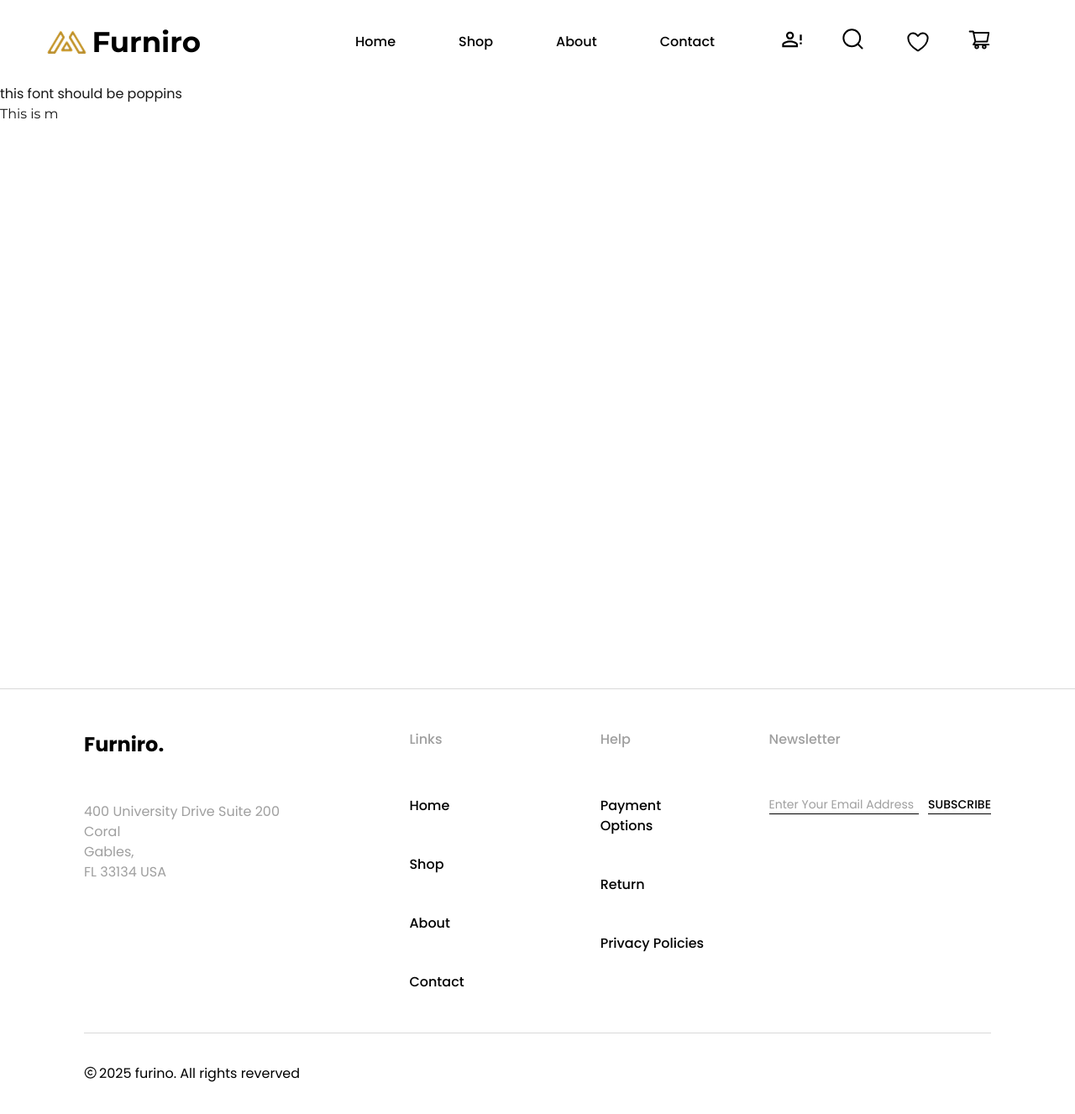
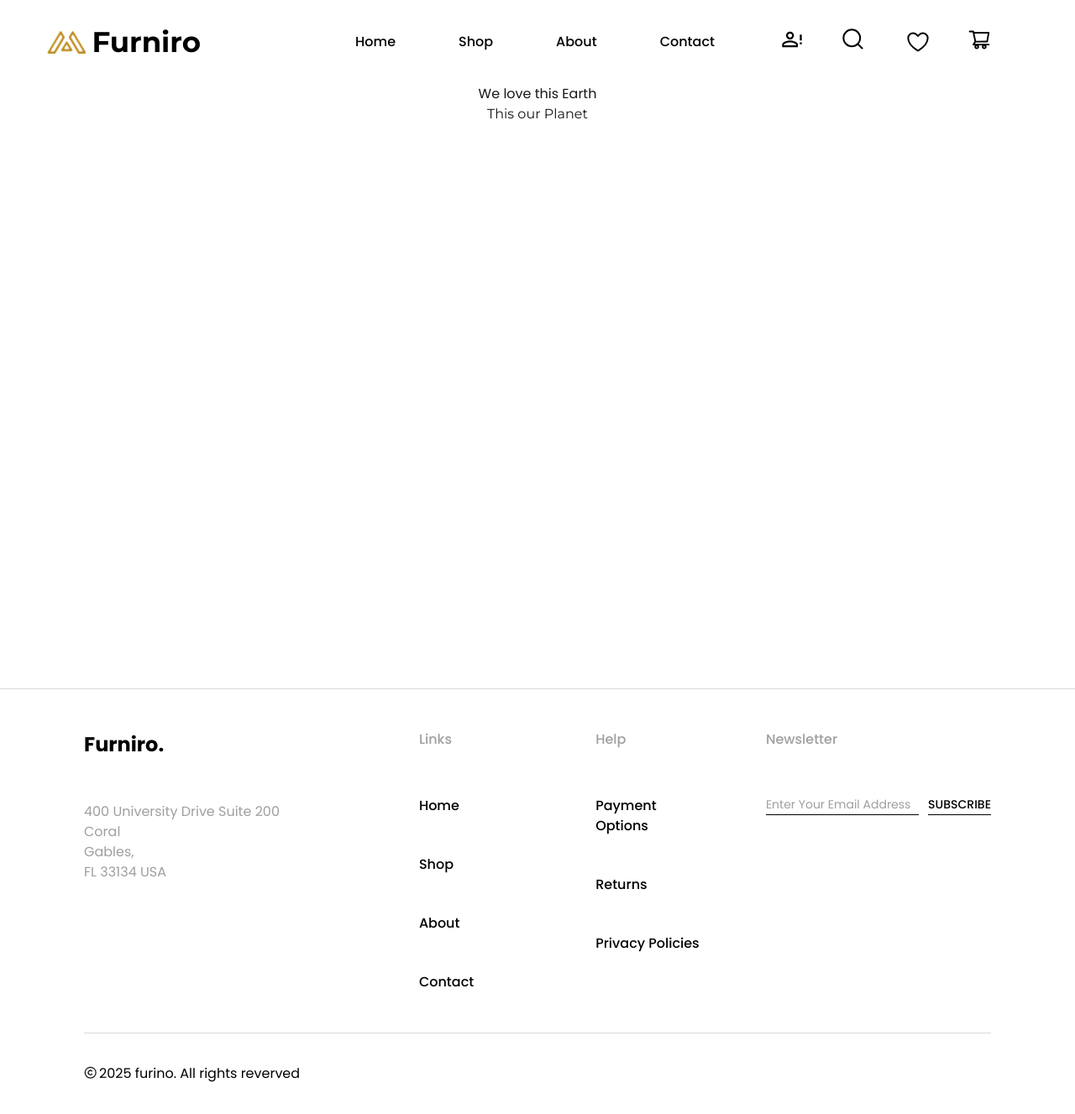
Before and after one commit to MdMuzahid07/furniro-client, a Next.js app: page / in a window 1280 px wide. Shown: the whole page at 84% size. Built offline with nearby package versions, Linux system fonts and the light colour scheme.

Commit message:
footer desktop view, pixel perfect

```diff
--- a/src/app/(main)/page.tsx
+++ b/src/app/(main)/page.tsx
@@ -1,8 +1,8 @@
 const page = () => {
   return (
-    <div className="min-h-[90vh]">
-      <p>this font should be poppins</p>
-      <h1 className="font-montserrat">This is m</h1>
+    <div className="min-h-[90vh] text-center">
+      <p>We love this Earth</p>
+      <h1 className="font-montserrat">This our Planet</h1>
     </div>
   );
 };
--- a/src/components/shared/footer/Footer.tsx
+++ b/src/components/shared/footer/Footer.tsx
@@ -7,8 +7,8 @@ const Footer = () => {
   return (
     <footer className="border-t border-tertiary-light bg-background">
       <div className="mx-auto max-w-[1440px] px-[20px] md:px-[40px] lg:px-[80px] xl:px-[100px]">
-        <div className="flex gap-[162px] py-[24px] sm:py-[30px] md:py-[48px]">
-          <div className="flex gap-[138px]">
+        <div className="flex gap-[145px] py-[24px] sm:py-[30px] md:py-[48px]">
+          <div className="flex gap-[144.5px]">
             <div>
               <h1 className="text-[24px] font-bold text-dark">Furniro.</h1>
               <p className="mt-[30px] text-[14px] text-accent-light sm:mt-[50px] sm:text-[16px]">
@@ -51,7 +51,7 @@ const Footer = () => {
               </li>
               <li className="mb-[46px]">
                 <Link href="" className="capitalized text-[16px] font-medium text-dark">
-                  Return
+                  Returns
                 </Link>
               </li>
               <li className="mb-[46px]">
@@ -65,11 +65,11 @@ const Footer = () => {
               <li className="mb-[55px] text-[16px] font-medium text-accent-light">Newsletter</li>
               <li className="flex items-center gap-[11px]">
                 <input
-                  className="w-full max-w-[200px] border-b border-dark text-[14px] placeholder:text-[14px] placeholder:text-accent-light focus:outline-none"
+                  className="w-full max-w-[200px] border-b border-dark pb-[1px] text-[14px] placeholder:text-[14px] placeholder:text-accent-light focus:outline-none"
                   type="text"
                   placeholder="Enter Your Email Address"
                 />
-                <button className="border-b border-dark text-[14px] font-medium text-dark">
+                <button className="border-b border-dark pb-[1px] text-[14px] font-medium text-dark">
                   SUBSCRIBE
                 </button>
               </li>
```
